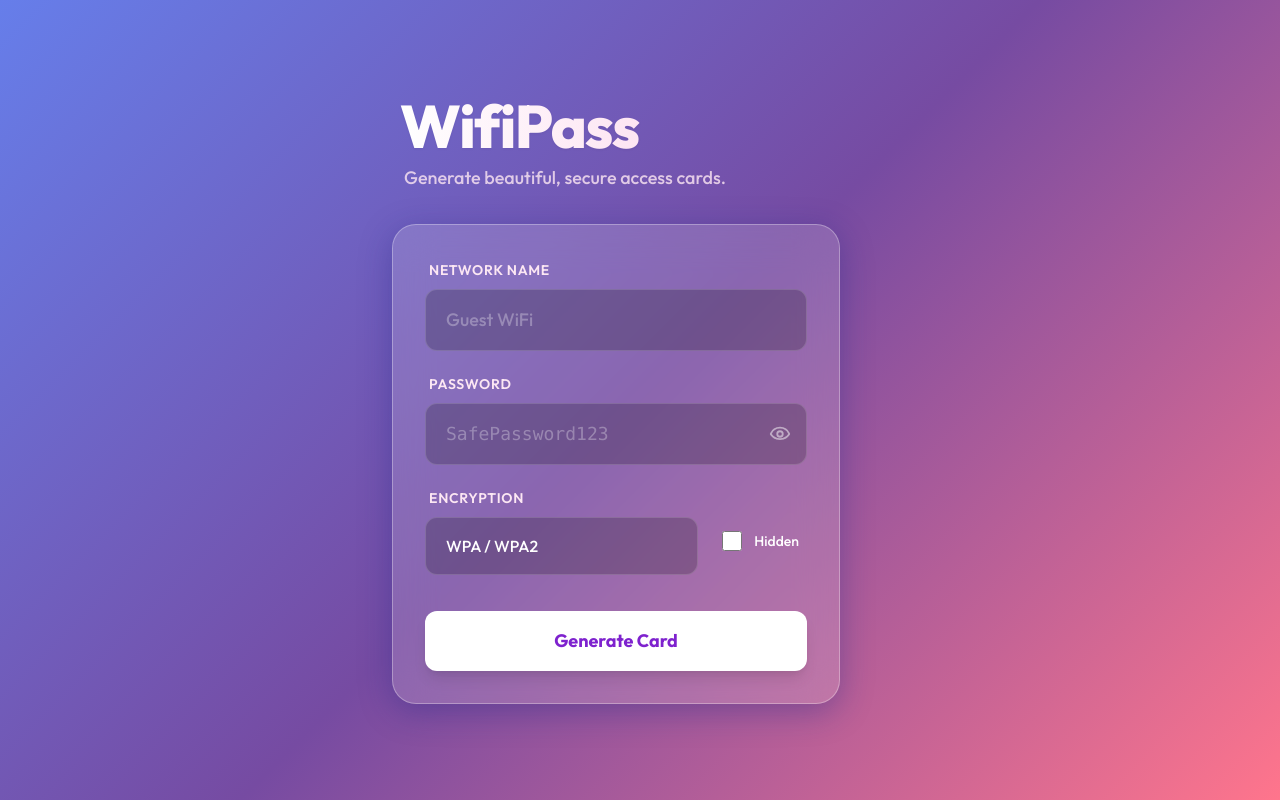
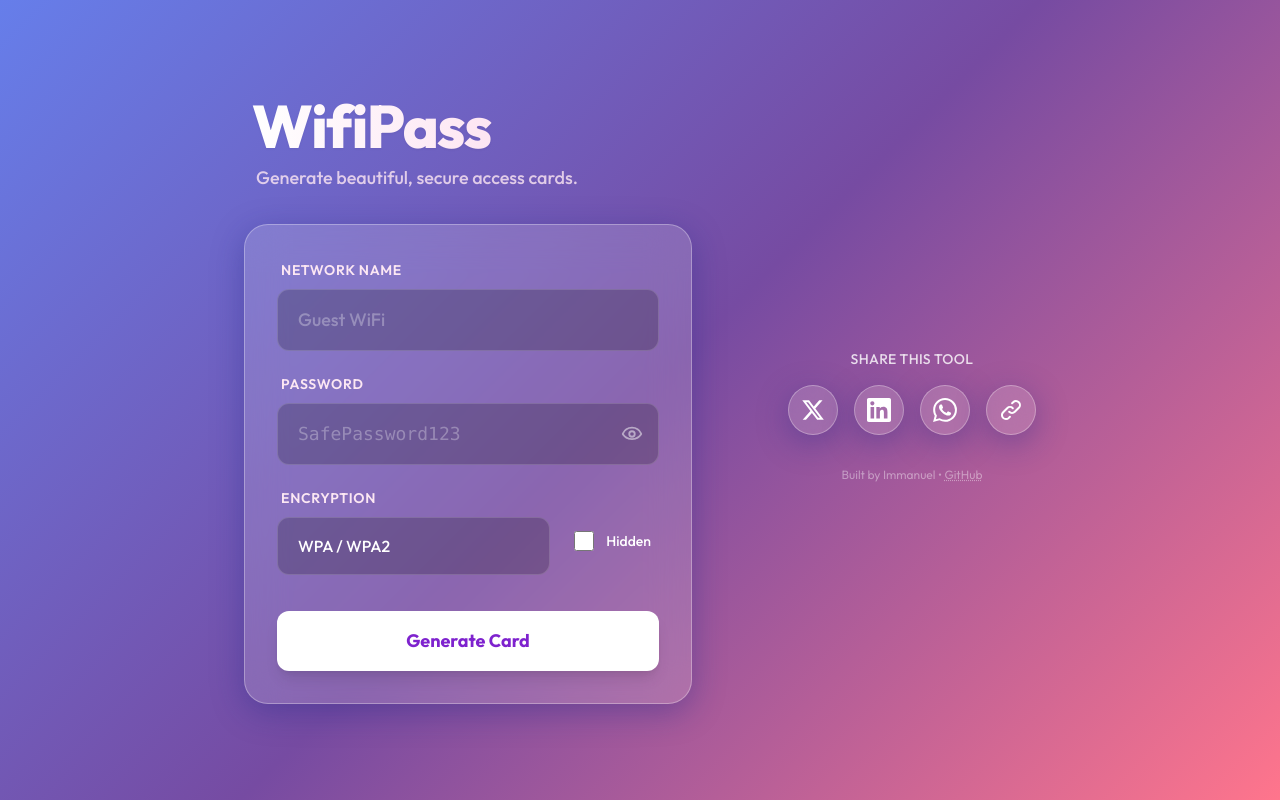
Before and after one commit to immanwell/wifipass, a website: page public/index.html in a window 1280 px wide. Drawn offline with nearby package versions, Linux system fonts and the light colour scheme.

Commit message:
Add social share buttons

```diff
--- a/public/index.html
+++ b/public/index.html
@@ -393,6 +393,60 @@
 
         </div>
 
+        <!-- Social Share Section -->
+        <div class="mt-8 text-center">
+            <p class="text-white/80 mb-4 text-sm font-medium tracking-wide">SHARE THIS TOOL</p>
+            <div class="flex justify-center gap-4">
+                <!-- X (Twitter) -->
+                <a href="https://twitter.com/intent/tweet?text=Generate%20beautiful%20Wi-Fi%20QR%20cards%20instantly!%20%F0%9F%9A%80%20Check%20out%20WifiPass:&url=https://wifipass.pp.ua"
+                    target="_blank" rel="noopener noreferrer"
+                    class="glass-panel p-3 rounded-full hover:bg-white/20 transition-all hover:scale-110"
+                    aria-label="Share on X">
+                    <svg class="w-6 h-6 text-white" fill="currentColor" viewBox="0 0 24 24">
+                        <path
+                            d="M18.244 2.25h3.308l-7.227 8.26 8.502 11.24H16.17l-5.214-6.817L4.99 21.75H1.68l7.73-8.835L1.254 2.25H8.08l4.713 6.231zm-1.161 17.52h1.833L7.084 4.126H5.117z" />
+                    </svg>
+                </a>
+
+                <!-- LinkedIn -->
+                <a href="https://www.linkedin.com/sharing/share-offsite/?url=https://wifipass.pp.ua" target="_blank"
+                    rel="noopener noreferrer"
+                    class="glass-panel p-3 rounded-full hover:bg-white/20 transition-all hover:scale-110"
+                    aria-label="Share on LinkedIn">
+                    <svg class="w-6 h-6 text-white" fill="currentColor" viewBox="0 0 24 24">
+                        <path
+                            d="M20.447 20.452h-3.554v-5.569c0-1.328-.027-3.037-1.852-3.037-1.853 0-2.136 1.445-2.136 2.939v5.667H9.351V9h3.414v1.561h.046c.477-.9 1.637-1.85 3.37-1.85 3.601 0 4.267 2.37 4.267 5.455v6.286zM5.337 7.433c-1.144 0-2.063-.926-2.063-2.065 0-1.138.92-2.063 2.063-2.063 1.14 0 2.064.925 2.064 2.063 0 1.139-.925 2.065-2.064 2.065zm1.782 13.019H3.555V9h3.564v11.452zM22.225 0H1.771C.792 0 0 .774 0 1.729v20.542C0 23.227.792 24 1.771 24h20.451C23.2 24 24 23.227 24 22.271V1.729C24 .774 23.2 0 22.222 0h.003z" />
+                    </svg>
+                </a>
+
+                <!-- WhatsApp -->
+                <a href="https://wa.me/?text=Check%20out%20WifiPass%20-%20Generate%20secure%20Wi-Fi%20QR%20cards!%20https://wifipass.pp.ua"
+                    target="_blank" rel="noopener noreferrer"
+                    class="glass-panel p-3 rounded-full hover:bg-white/20 transition-all hover:scale-110"
+                    aria-label="Share on WhatsApp">
+                    <svg class="w-6 h-6 text-white" fill="currentColor" viewBox="0 0 24 24">
+                        <path
+                            d="M17.472 14.382c-.297-.149-1.758-.867-2.03-.967-.273-.099-.471-.148-.67.15-.197.297-.767.966-.94 1.164-.173.199-.347.223-.644.075-.297-.15-1.255-.463-2.39-1.475-.883-.788-1.48-1.761-1.653-2.059-.173-.297-.018-.458.13-.606.134-.133.298-.347.446-.52.149-.174.198-.298.298-.497.099-.198.05-.371-.025-.52-.075-.149-.669-1.612-.916-2.207-.242-.579-.487-.5-.669-.51-.173-.008-.371-.01-.57-.01-.198 0-.52.074-.792.372-.272.297-1.04 1.016-1.04 2.479 0 1.462 1.065 2.875 1.213 3.074.149.198 2.096 3.2 5.077 4.487.709.306 1.262.489 1.694.625.712.227 1.36.195 1.871.118.571-.085 1.758-.719 2.006-1.413.248-.694.248-1.289.173-1.413-.074-.124-.272-.198-.57-.347m-5.421 7.403h-.004a9.87 9.87 0 01-5.031-1.378l-.361-.214-3.741.982.998-3.648-.235-.374a9.86 9.86 0 01-1.51-5.26c.001-5.45 4.436-9.884 9.888-9.884 2.64 0 5.122 1.03 6.988 2.898a9.825 9.825 0 012.893 6.994c-.003 5.45-4.437 9.884-9.885 9.884m8.413-18.297A11.815 11.815 0 0012.05 0C5.495 0 .16 5.335.157 11.892c0 2.096.547 4.142 1.588 5.945L.057 24l6.305-1.654a11.882 11.882 0 005.683 1.448h.005c6.554 0 11.89-5.335 11.893-11.893a11.821 11.821 0 00-3.48-8.413Z" />
+                    </svg>
+                </a>
+
+                <!-- Copy Link -->
+                <button id="copy-link-btn"
+                    class="glass-panel p-3 rounded-full hover:bg-white/20 transition-all hover:scale-110 group relative"
+                    aria-label="Copy Link">
+                    <svg class="w-6 h-6 text-white" fill="none" stroke="currentColor" viewBox="0 0 24 24">
+                        <path stroke-linecap="round" stroke-linejoin="round" stroke-width="2"
+                            d="M13.828 10.172a4 4 0 00-5.656 0l-4 4a4 4 0 105.656 5.656l1.102-1.101m-.758-4.899a4 4 0 005.656 0l4-4a4 4 0 00-5.656-5.656l-1.1 1.1" />
+                    </svg>
+                    <span id="copy-tooltip"
+                        class="absolute -top-10 left-1/2 -translate-x-1/2 bg-black/80 text-white text-xs py-1 px-2 rounded opacity-0 group-hover:opacity-100 transition-opacity whitespace-nowrap">Copy
+                        Link</span>
+                </button>
+            </div>
+            <p class="text-white/40 mt-8 text-xs">Built by Immanuel • <a href="https://github.com/immanwell/wifipass"
+                    target="_blank" class="hover:text-white underline decoration-dotted">GitHub</a></p>
+        </div>
+
     </div>
 
     <!-- Print DOM Destination -->
@@ -587,6 +641,21 @@
             window.scrollTo({ top: 0, behavior: 'smooth' });
         });
 
+        // Copy Link Logic
+        const copyLinkBtn = document.getElementById('copy-link-btn');
+        const copyTooltip = document.getElementById('copy-tooltip');
+
+        copyLinkBtn.addEventListener('click', () => {
+            navigator.clipboard.writeText('https://wifipass.pp.ua').then(() => {
+                copyTooltip.textContent = 'Copied!';
+                copyTooltip.classList.remove('opacity-0');
+                setTimeout(() => {
+                    copyTooltip.classList.add('opacity-0');
+                    setTimeout(() => copyTooltip.textContent = 'Copy Link', 300);
+                }, 2000);
+            });
+        });
+
     </script>
 </body>
 
```
